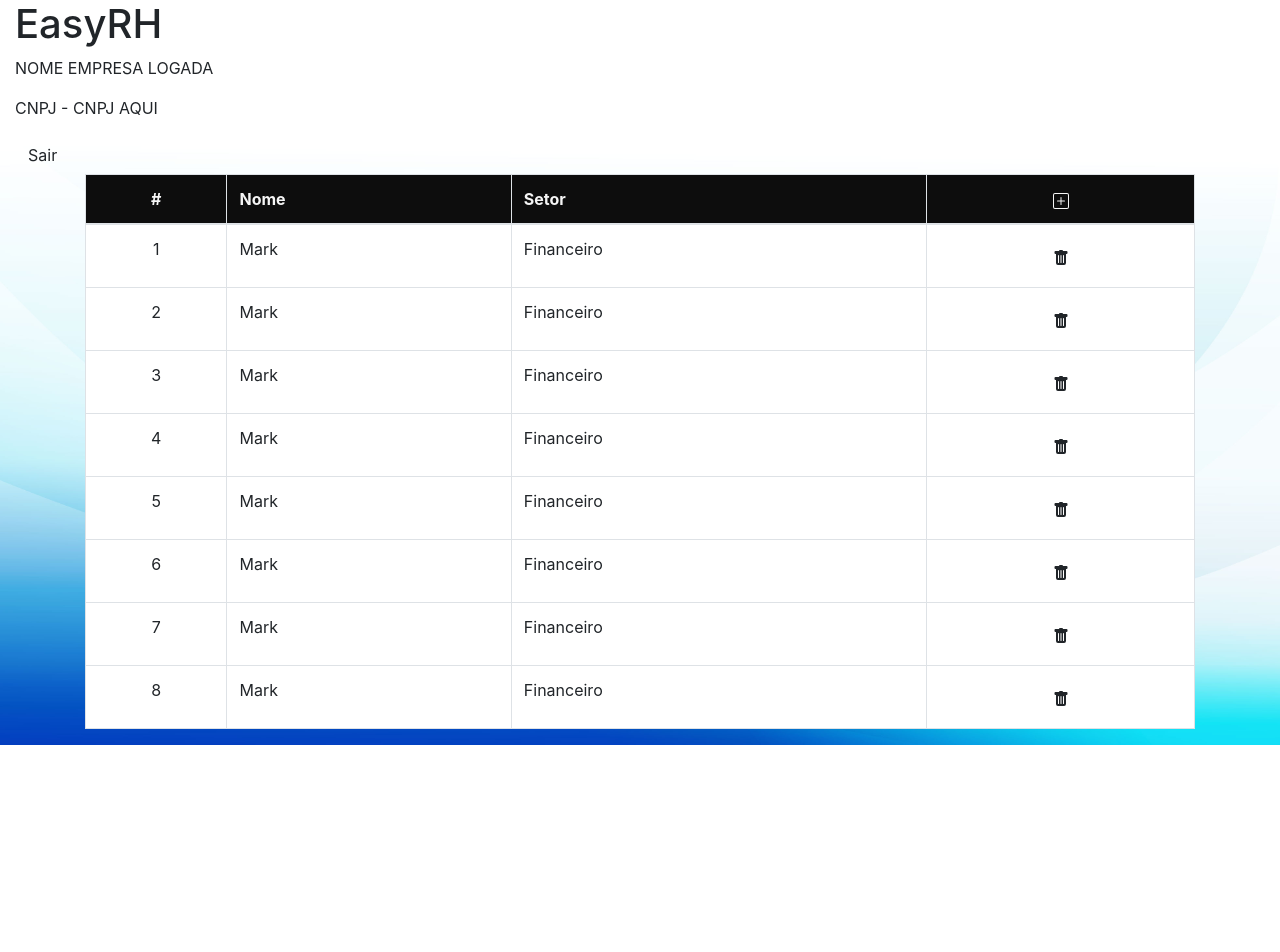
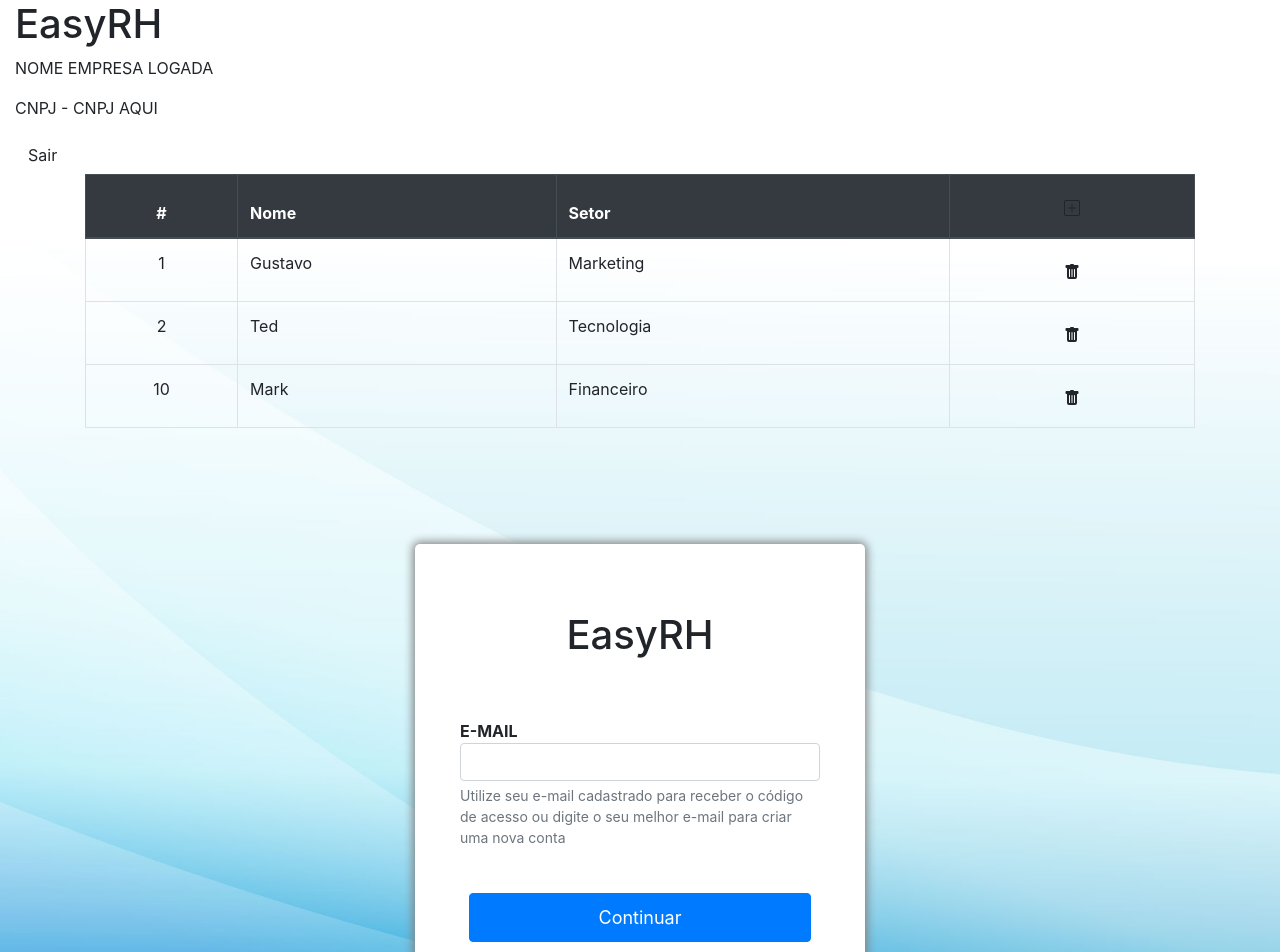
Before and after one commit to VULGOTeam/easyrh-front, a React (Create React App) app in the folder easyrh-front/: page /dashboard in a window 1280 px wide. Shown: the top 952 px of the page. Before the commit the page ends 800 px from the top, so only its background shows below. Built offline with nearby package versions, Linux system fonts and the light colour scheme.

Commit message:
Funcionalidades e layout  Dashboard

```diff
--- a/easyrh-front/package.json
+++ b/easyrh-front/package.json
@@ -8,6 +8,7 @@
     "@testing-library/user-event": "^12.1.10",
     "bootstrap": "^4.6.0",
     "bootstrap-icons": "^1.5.0",
+    "jquery": "^3.6.0",
     "react": "^17.0.2",
     "react-bootstrap": "^1.6.0",
     "react-dom": "^17.0.2",
--- a/easyrh-front/src/index.css
+++ b/easyrh-front/src/index.css
@@ -15,15 +15,3 @@ code {
 .selector-for-some-widget {
   box-sizing: content-box;
 }
-
-.table-bordered thead th{
-  background-color: #0d0d0d;
-  color: whitesmoke;
-}
-.table-bordered tbody td{
-  background: white;
-}
-.table-hover tbody tr:hover{
-  opacity: 0.6;
-  background-color: #0d0d0d;
-}
--- /dev/null
+++ b/easyrh-front/src/pages/Adicionar/Adicionar.js
@@ -0,0 +1,41 @@
+import {Form, Button, Container, Row, Col, Image} from 'react-bootstrap';
+import 'bootstrap/dist/css/bootstrap.min.css';
+
+const Adicionar = () =>{
+    return(
+        <Container>
+            <div class="box">
+                <div class="logo-header">
+                    <h1>EasyRH </h1>
+                </div>
+                <Form className="m-lateral">
+                    <Form.Group className="centro" controlId="formBasicEmail">
+                        <Form.Label>E-MAIL</Form.Label>
+                        <Form.Control type="email" placeholder="" />
+
+                        <Form.Text className="text-muted">
+                        Utilize seu e-mail cadastrado para receber o código de acesso
+                        ou digite o seu melhor e-mail para criar uma nova conta
+                        </Form.Text>
+                    </Form.Group>
+                    <Row>
+                        <div class="col-12 mt-5 px-4">
+                            <Button variant="primary" href="/cadastro" type="submit" className="button-primary">
+                                Continuar
+                            </Button>
+                        </div>
+                    </Row>
+                    <Row>
+                        <Col class="col-2 px-5">
+                            <Form.Text  className="hint-conta text-muted">
+                            Se ainda não possuir uma conta, fique tranquilo que criaremos uma para você
+                            </Form.Text>
+                        </Col>
+                    </Row>
+                </Form>
+            </div>
+        </Container>
+    )
+}
+
+export default Adicionar
--- a/easyrh-front/src/pages/Dashboard/Dashboard.css
+++ b/easyrh-front/src/pages/Dashboard/Dashboard.css
@@ -1,4 +1,5 @@
 body{
-    background-image: url("../../images/galeria-estrelas28743.jpg");
-    background-size: cover;
+    background: url("../../images/background-blue.jpg");
+    height: 100%;
+    background-size:  cover;
 }
--- a/easyrh-front/src/pages/Dashboard/Dashboard.js
+++ b/easyrh-front/src/pages/Dashboard/Dashboard.js
@@ -1,15 +1,26 @@
 import {Container, Table, Row, Col, Button} from 'react-bootstrap';
 import 'bootstrap/dist/css/bootstrap.min.css';
+import $ from 'jquery';
+import './Dashboard.css'
+import ModalAdicionar from '../Adicionar/Adicionar';
 <link rel="stylesheet" href="https://cdn.jsdelivr.net/npm/bootstrap-icons@1.5.0/font/bootstrap-icons.css"></link>
 
+
 function Dashboard(){
+    let funcDic = {10: ["Mark", "Financeiro"], 1: ["Gustavo", "Marketing"], 2:["Ted", "Tecnologia"]}
+    /*
+            $('.btnExcluir').on('click', function(event) {
+            //event.preventDefault(); // To prevent following the link (optional)
+            alert("oi")
+        });*/
 
-    const func = ["Mark", "Financeiro"]
-
+    $('#btnAdicionar').on('click', function(event) {
+    //event.preventDefault(); // To prevent following the link (optional)
+        document.getElementById("adicionar").style.display = "none";
+    });
 
     return(
         <Container fluid>
-
             <Row>
                 <Col class="col-12 mt-4 mb-2 pl-5">
                     <h1>EasyRH</h1>
@@ -21,30 +32,31 @@ function Dashboard(){
             <Container fluid="md">
                 <Row>
                     <Col>
-                        <Table striped bordered hover responsive>
-                            <thead>
+                        <Table bordered hover responsive>
+                            <thead class="thead-dark">
                                 <tr>
-                                <th className="text-center">#</th>
-                                <th colSpan="2">Nome</th>
-                                <th colSpan="3">Setor</th>
-                                <th colSpan="4" className="text-center">
-
-                                    <svg xmlns="http://www.w3.org/2000/svg" width="16" height="16" fill="currentColor" class="bi bi-plus-square" viewBox="0 0 16 16">
-                                        <path d="M14 1a1 1 0 0 1 1 1v12a1 1 0 0 1-1 1H2a1 1 0 0 1-1-1V2a1 1 0 0 1 1-1h12zM2 0a2 2 0 0 0-2 2v12a2 2 0 0 0 2 2h12a2 2 0 0 0 2-2V2a2 2 0 0 0-2-2H2z"/>
-                                        <path d="M8 4a.5.5 0 0 1 .5.5v3h3a.5.5 0 0 1 0 1h-3v3a.5.5 0 0 1-1 0v-3h-3a.5.5 0 0 1 0-1h3v-3A.5.5 0 0 1 8 4z"/>
-                                    </svg>
+                                <th scope="col" colSpan="1" className="text-center">#</th>
+                                <th scope="col" colSpan="2">Nome</th>
+                                <th scope="col" colSpan="3">Setor</th>
+                                <th scope="col" colSpan="4" className="text-center">
+                                    <Button id="btnAdicionar" variant="secundary">
+                                        <svg xmlns="http://www.w3.org/2000/svg" width="16" height="16" fill="currentColor" class="bi bi-plus-square" viewBox="0 0 16 16">
+                                            <path d="M14 1a1 1 0 0 1 1 1v12a1 1 0 0 1-1 1H2a1 1 0 0 1-1-1V2a1 1 0 0 1 1-1h12zM2 0a2 2 0 0 0-2 2v12a2 2 0 0 0 2 2h12a2 2 0 0 0 2-2V2a2 2 0 0 0-2-2H2z"/>
+                                            <path d="M8 4a.5.5 0 0 1 .5.5v3h3a.5.5 0 0 1 0 1h-3v3a.5.5 0 0 1-1 0v-3h-3a.5.5 0 0 1 0-1h3v-3A.5.5 0 0 1 8 4z"/>
+                                        </svg>
+                                    </Button>
                                 </th>
                                 </tr>
                             </thead>
                             <tbody>
-                                {Array.from({ length: 8 }).map((_, index) => (
+                                {Array.from({ length: Object.keys(funcDic).length }).map((_, index) => (
                                     <tr>
 
-                                    <td className="text-center">{index+1}</td>
-                                    <td colSpan="2">{func[0]}</td>
-                                    <td colSpan="3">{func[1]}</td>
+                                    <td colSpan="1" className="text-center">{Object.keys(funcDic)[index]}</td>
+                                    <td colSpan="2">{(funcDic[Object.keys(funcDic)[index]])[0]}</td>
+                                    <td colSpan="3">{(funcDic[Object.keys(funcDic)[index]])[1]}</td>
                                     <td className="text-center" colSpan="4">
-                                        <Button  variant="secundary">
+                                        <Button class="btnExcluir" variant="secundary" >
                                             <svg xmlns="http://www.w3.org/2000/svg" width="16" height="16" fill="currentColor" class="bi bi-trash-fill" viewBox="0 0 16 16">
                                                 <path d="M2.5 1a1 1 0 0 0-1 1v1a1 1 0 0 0 1 1H3v9a2 2 0 0 0 2 2h6a2 2 0 0 0 2-2V4h.5a1 1 0 0 0 1-1V2a1 1 0 0 0-1-1H10a1 1 0 0 0-1-1H7a1 1 0 0 0-1 1H2.5zm3 4a.5.5 0 0 1 .5.5v7a.5.5 0 0 1-1 0v-7a.5.5 0 0 1 .5-.5zM8 5a.5.5 0 0 1 .5.5v7a.5.5 0 0 1-1 0v-7A.5.5 0 0 1 8 5zm3 .5v7a.5.5 0 0 1-1 0v-7a.5.5 0 0 1 1 0z"/>
                                             </svg>
@@ -57,6 +69,7 @@ function Dashboard(){
                     </Col>
                 </Row>
             </Container>
+            <ModalAdicionar id="adicionar"/>
         </Container>
     )
 }
--- a/easyrh-front/src/pages/Login/Login.css
+++ b/easyrh-front/src/pages/Login/Login.css
@@ -1,7 +1,4 @@
-body{
-    background-image: url("../../images/background-blue.jpg");
-    background-size: cover;
-}
+
 
 .box{
    /* width: 450px;
```
Also changed, not shown: easyrh-front/src/pages/Adicionar/Adicionar.css (added), 1 other file (tests, documents, lock files or other folders).
